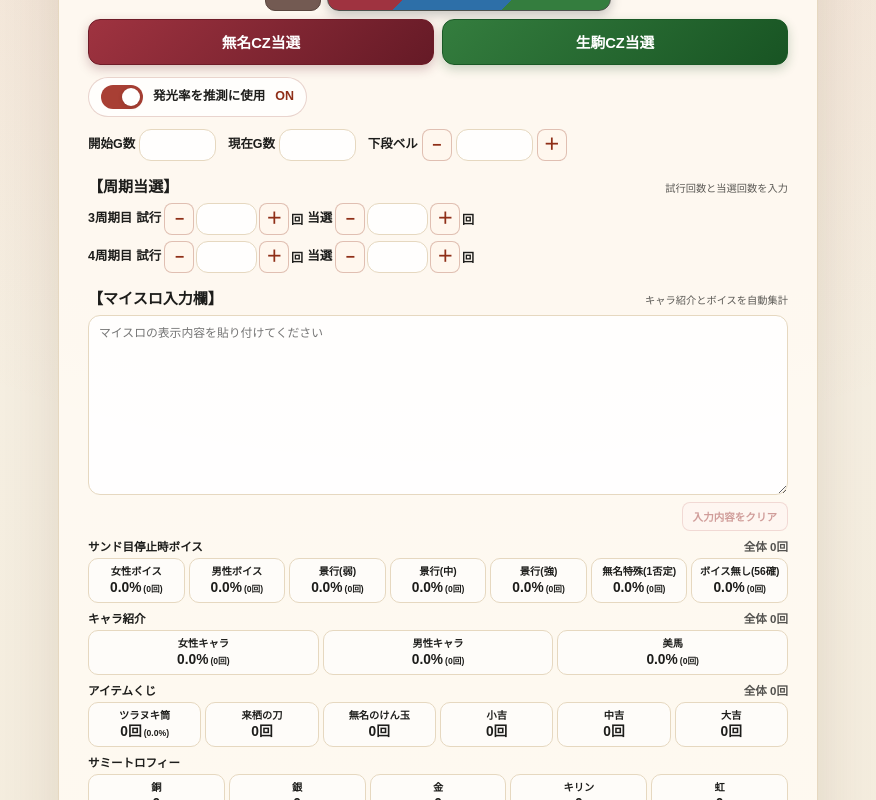
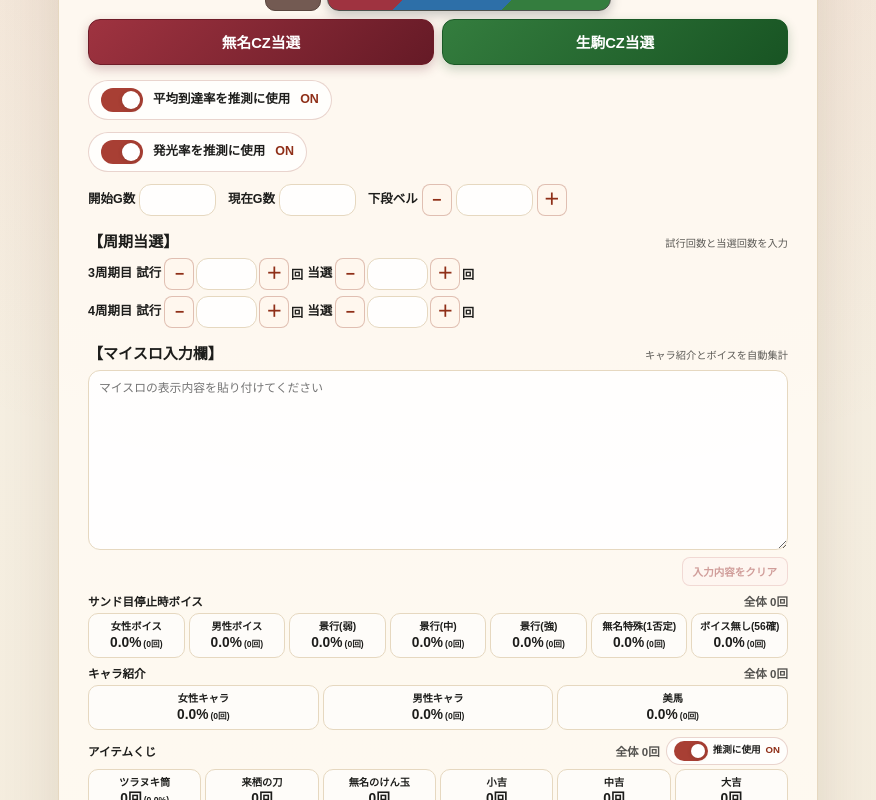
Before and after one commit to umedademu/suisoku, a Next.js app: page /kabaneri2 in a window 1280 px wide. Shown: the part 800-1600 px from the top of the page, without its empty margins (202-1078 px from the left). Built offline with nearby package versions, Linux system fonts and the light colour scheme.

Commit message:
推測項目の切り替えトグルを追加

```diff
--- a/app/globals.css
+++ b/app/globals.css
@@ -402,6 +402,14 @@ a {
   align-items: baseline;
   justify-content: space-between;
   gap: 8px;
+}
+
+.myslot-summary-heading-actions {
+  display: flex;
+  align-items: center;
+  justify-content: flex-end;
+  gap: 6px;
+  min-width: 0;
 }
 
 .myslot-voice-summary-title,
@@ -774,6 +782,39 @@ a {
   color: #8f2f18;
 }
 
+.character-point-estimation-toggle {
+  display: flex;
+  justify-content: flex-start;
+  margin-top: 8px;
+}
+
+.light-rate-estimation-toggle-compact {
+  gap: 5px;
+  padding: 3px 7px;
+}
+
+.light-rate-estimation-toggle-compact .light-rate-estimation-track {
+  width: 34px;
+  min-width: 34px;
+  height: 20px;
+}
+
+.light-rate-estimation-toggle-compact .light-rate-estimation-track::after {
+  width: 14px;
+  height: 14px;
+}
+
+.light-rate-estimation-toggle-compact
+  .light-rate-estimation-input:checked
+  + .light-rate-estimation-track::after {
+  transform: translateX(14px);
+}
+
+.light-rate-estimation-toggle-compact .light-rate-estimation-label,
+.light-rate-estimation-toggle-compact .light-rate-estimation-state {
+  font-size: 0.6rem;
+}
+
 .character-point-panel-green {
   border: 1px solid rgba(42, 112, 51, 0.24);
   background: rgba(235, 247, 230, 0.76);
--- a/app/kabaneri2/page.tsx
+++ b/app/kabaneri2/page.tsx
@@ -604,7 +604,10 @@ const initialValues: Record<string, string> = {
   mumeiIkomaSpecialCount: "0",
   allStarMumeiSpecialCount: "0",
   allStarIkomaSpecialCount: "0",
+  useCharacterPointRate: "1",
   useCharacterLightRate: "1",
+  useItemLottery: "1",
+  useTrophy: "1",
   characterPointHistory: "[]",
   myslotText: "",
   medalRent: "46",
@@ -1262,19 +1265,62 @@ function MyslotSummaryBlock({
   );
 }
 
+function EstimationToggle({
+  label,
+  ariaLabel = label,
+  checked,
+  compact = false,
+  onChange
+}: {
+  label: string;
+  ariaLabel?: string;
+  checked: boolean;
+  compact?: boolean;
+  onChange: (checked: boolean) => void;
+}) {
+  return (
+    <label
+      className={`light-rate-estimation-toggle${compact ? " light-rate-estimation-toggle-compact" : ""}`}
+    >
+      <input
+        aria-label={ariaLabel}
+        checked={checked}
+        className="light-rate-estimation-input"
+        role="switch"
+        type="checkbox"
+        onChange={(event) => onChange(event.currentTarget.checked)}
+      />
+      <span aria-hidden="true" className="light-rate-estimation-track" />
+      <span className="light-rate-estimation-label">{label}</span>
+      <strong className="light-rate-estimation-state">{checked ? "ON" : "OFF"}</strong>
+    </label>
+  );
+}
+
 function MyslotTrophySummaryBlock({
-  categories
+  categories,
+  useForEstimation,
+  onUseForEstimationChange
 }: {
   categories: Array<{
     key: string;
     label: string;
     count: number;
   }>;
+  useForEstimation: boolean;
+  onUseForEstimationChange: (checked: boolean) => void;
 }) {
   return (
     <div className="myslot-summary-block" data-myslot-summary="trophy">
       <div className="myslot-voice-summary-heading">
         <p className="myslot-voice-summary-title">サミートロフィー</p>
+        <EstimationToggle
+          ariaLabel="サミートロフィーを推測に使用"
+          checked={useForEstimation}
+          compact
+          label="推測に使用"
+          onChange={onUseForEstimationChange}
+        />
       </div>
       <div className="myslot-voice-summary-grid">
         {categories.map((category) => (
@@ -1294,7 +1340,9 @@ function MyslotTrophySummaryBlock({
 }
 
 function MyslotItemLotterySummaryBlock({
-  summary
+  summary,
+  useForEstimation,
+  onUseForEstimationChange
 }: {
   summary: {
     totalCount: number;
@@ -1306,6 +1354,8 @@ function MyslotItemLotterySummaryBlock({
     bigLuckCount: number;
     percentageText: string;
   };
+  useForEstimation: boolean;
+  onUseForEstimationChange: (checked: boolean) => void;
 }) {
   const hintItems = [
     { key: "kurusu-sword", label: "来栖の刀", count: summary.kurusuSwordCount },
@@ -1319,7 +1369,16 @@ function MyslotItemLotterySummaryBlock({
     <div className="myslot-summary-block" data-myslot-summary="item-lottery">
       <div className="myslot-voice-summary-heading">
         <p className="myslot-voice-summary-title">アイテムくじ</p>
+        <div className="myslot-summary-heading-actions">
           <p className="myslot-voice-total">全体 {summary.totalCount}回</p>
+          <EstimationToggle
+            ariaLabel="アイテムくじを推測に使用"
+            checked={useForEstimation}
+            compact
+            label="推測に使用"
+            onChange={onUseForEstimationChange}
+          />
+        </div>
       </div>
       <div className="myslot-voice-summary-grid">
         <div
@@ -1356,11 +1415,19 @@ function MyslotItemLotterySummaryBlock({
 function MyslotInput({
   value,
   onChange,
-  onClear
+  onClear,
+  useItemLottery,
+  useTrophy,
+  onUseItemLotteryChange,
+  onUseTrophyChange
 }: {
   value: string;
   onChange: (value: string) => void;
   onClear: () => void;
+  useItemLottery: boolean;
+  useTrophy: boolean;
+  onUseItemLotteryChange: (checked: boolean) => void;
+  onUseTrophyChange: (checked: boolean) => void;
 }) {
   const trophySummary = parseMyslotTrophySummary(value);
   const characterSummary = parseMyslotCharacterSummary(value);
@@ -1407,8 +1474,16 @@ function MyslotInput({
         totalCount={characterSummary.totalCount}
         categories={characterSummary.categories}
       />
-      <MyslotItemLotterySummaryBlock summary={itemLotterySummary} />
-      <MyslotTrophySummaryBlock categories={trophySummary.categories} />
+      <MyslotItemLotterySummaryBlock
+        onUseForEstimationChange={onUseItemLotteryChange}
+        summary={itemLotterySummary}
+        useForEstimation={useItemLottery}
+      />
+      <MyslotTrophySummaryBlock
+        categories={trophySummary.categories}
+        onUseForEstimationChange={onUseTrophyChange}
+        useForEstimation={useTrophy}
+      />
       {isEmpty ? (
         <p aria-live="polite" className="myslot-voice-message" role="status">
           マイスロの表示内容を貼り付けると自動で集計します。
@@ -1455,11 +1530,20 @@ function mergeKabaneriInputValues(
 
   return {
     ...defaultMergedValues,
+    useCharacterPointRate: slotValues.some(
+      (values) => values.useCharacterPointRate === "1"
+    )
+      ? "1"
+      : "0",
     useCharacterLightRate: slotValues.some(
       (values) => values.useCharacterLightRate === "1"
     )
       ? "1"
       : "0",
+    useItemLottery: slotValues.some((values) => values.useItemLottery === "1")
+      ? "1"
+      : "0",
+    useTrophy: slotValues.some((values) => values.useTrophy === "1") ? "1" : "0",
     characterPointHistory: JSON.stringify(mergedHistory),
     myslotText: mergedMyslotText
   };
@@ -1768,7 +1852,10 @@ export default function Kabaneri2Page() {
   const characterPointHistory = parseCharacterPointHistory(
     inputValues.characterPointHistory ?? "[]"
   );
+  const useCharacterPointRate = inputValues.useCharacterPointRate === "1";
   const useCharacterLightRate = inputValues.useCharacterLightRate === "1";
+  const useItemLottery = inputValues.useItemLottery === "1";
+  const useTrophy = inputValues.useTrophy === "1";
 
   const resetResults = () => {
     setEstimateResult(null);
@@ -2265,6 +2352,9 @@ export default function Kabaneri2Page() {
         hasInput: totalPointProgress.historyCount > 0
       };
     });
+    const hasCharacterPointInput = characterPointObservations.some(
+      (observation) => observation.hasInput
+    );
     const characterLightObservations = characterPointGroups.map((group) => {
       const lightRate = getCharacterLightRate(group);
 
@@ -2329,19 +2419,25 @@ export default function Kabaneri2Page() {
       !hasLowerBellInput &&
       !hasCycle3Input &&
       !hasCycle4Input &&
-      !hasTrophyInput &&
-      !hasItemLotteryInput &&
+      !(useTrophy && hasTrophyInput) &&
+      !(useItemLottery && hasItemLotteryInput) &&
       !hasVoiceConfirmationInput &&
       !hasKageyukiVoiceInput &&
       !hasVoiceGenderInput &&
       !hasCharacterConfirmationInput &&
       !hasCharacterGenderInput &&
       !(useCharacterLightRate && hasCharacterLightInput) &&
-      !characterPointObservations.some((observation) => observation.hasInput)
+      !(useCharacterPointRate && hasCharacterPointInput)
     ) {
+      const hasDisabledSelectableInput =
+        (!useTrophy && hasTrophyInput) ||
+        (!useItemLottery && hasItemLotteryInput) ||
+        (!useCharacterLightRate && hasCharacterLightInput) ||
+        (!useCharacterPointRate && hasCharacterPointInput);
+
       setErrorMessage(
-        hasCharacterLightInput && !useCharacterLightRate
-          ? "発光率を推測に使う場合は、「発光率を推測に使用」をONにしてください。"
+        hasDisabledSelectableInput
+          ? "入力済みの項目を推測に使う場合は、対応する「推測に使用」をONにしてください。"
           : "推測に使うpt・発光カウント、CZ当選履歴、マイスロ、周期当選、またはG数と下段ベルを入力してください。"
       );
       return;
@@ -2350,7 +2446,7 @@ export default function Kabaneri2Page() {
     const logRows = settings.map((setting, settingIndex) => ({
       label: setting.label,
       logValue:
-        (hasTrophyInput && settingIndex + 1 < trophyMinimumSetting
+        (useTrophy && hasTrophyInput && settingIndex + 1 < trophyMinimumSetting
           ? Number.NEGATIVE_INFINITY
           : 0) +
         (hasVoiceConfirmationInput && settingIndex + 1 < voiceConfirmationMinimumSetting
@@ -2359,7 +2455,8 @@ export default function Kabaneri2Page() {
         (hasCharacterConfirmationInput && settingIndex + 1 < 4
           ? Number.NEGATIVE_INFINITY
           : 0) +
-        (hasItemLotteryConfirmationInput &&
+        (useItemLottery &&
+          hasItemLotteryConfirmationInput &&
           !isItemLotterySettingAllowed(settingIndex + 1)
           ? Number.NEGATIVE_INFINITY
           : 0) +
@@ -2376,7 +2473,7 @@ export default function Kabaneri2Page() {
         (hasCycle4Input
           ? calculateLogBinomialProbability(cycle4Hits, cycle4Trials, setting.cycle4Rate)
           : 0) +
-        (hasItemLotteryInput
+        (useItemLottery && hasItemLotteryInput
           ? calculateLogBinomialProbability(
               tsuranukiCylinderCount,
               itemLotteryTotal,
@@ -2404,7 +2501,8 @@ export default function Kabaneri2Page() {
               setting.characterFemaleRate
             )
           : 0) +
-        characterPointObservations.reduce(
+        (useCharacterPointRate
+          ? characterPointObservations.reduce(
               (logValue, observation) =>
                 logValue +
                 (observation.hasInput
@@ -2415,7 +2513,8 @@ export default function Kabaneri2Page() {
                     )
                   : 0),
               0
-        ) +
+            )
+          : 0) +
         (useCharacterLightRate
           ? characterLightObservations.reduce(
               (logValue, observation) =>
@@ -2556,7 +2655,7 @@ export default function Kabaneri2Page() {
       (observation) => ({
         label: `${observation.character} 合計pt到達率`,
         summaryText: observation.hasInput
-          ? `履歴${observation.historyCount}件の平均 (${observation.percentageText})`
+          ? `履歴${observation.historyCount}件の平均 (${observation.percentageText}) / 推測${useCharacterPointRate ? "ON" : "OFF"}`
           : "未集計",
         values: observation.hasInput
           ? calculateRateSampleSettingProbabilities(
@@ -2638,7 +2737,7 @@ export default function Kabaneri2Page() {
         {
           label: "サミートロフィー",
           summaryText: hasTrophyInput
-            ? `${trophySummaryText} (${trophyMinimumSetting === 6 ? "設定6確定" : `設定${trophyMinimumSetting}以上確定`})`
+            ? `${trophySummaryText} (${trophyMinimumSetting === 6 ? "設定6確定" : `設定${trophyMinimumSetting}以上確定`}) / 推測${useTrophy ? "ON" : "OFF"}`
             : "未集計",
           values: trophyProbabilities
             ? trophyProbabilities.map(formatPercent)
@@ -2647,7 +2746,7 @@ export default function Kabaneri2Page() {
         {
           label: "アイテムくじ ツラヌキ筒",
           summaryText: hasItemLotteryInput
-            ? `${tsuranukiCylinderCount}/${itemLotteryTotal} (${myslotItemLotterySummary.percentageText})`
+            ? `${tsuranukiCylinderCount}/${itemLotteryTotal} (${myslotItemLotterySummary.percentageText}) / 推測${useItemLottery ? "ON" : "OFF"}`
             : "未入力",
           values: itemLotteryProbabilities
             ? itemLotteryProbabilities.map(formatPercent)
@@ -2656,7 +2755,7 @@ export default function Kabaneri2Page() {
         {
           label: "アイテムくじ 確定示唆",
           summaryText: hasItemLotteryConfirmationInput
-            ? itemLotteryConfirmationSummaryText
+            ? `${itemLotteryConfirmationSummaryText} / 推測${useItemLottery ? "ON" : "OFF"}`
             : "未集計",
           values: itemLotteryConfirmationProbabilities
             ? itemLotteryConfirmationProbabilities.map(formatPercent)
@@ -2800,6 +2899,15 @@ export default function Kabaneri2Page() {
                   ))}
                 </div>
               </div>
+              <div className="character-point-estimation-toggle">
+                <EstimationToggle
+                  checked={useCharacterPointRate}
+                  label="平均到達率を推測に使用"
+                  onChange={(checked) =>
+                    handleInputChange("useCharacterPointRate", checked ? "1" : "0")
+                  }
+                />
+              </div>
             </section>
             {inputGroups.filter((group) => !("pointButtons" in group)).map((group) => (
               <section
@@ -2817,30 +2925,23 @@ export default function Kabaneri2Page() {
                   value={inputValues.myslotText ?? ""}
                   onChange={(value) => handleInputChange("myslotText", value)}
                   onClear={() => handleInputChange("myslotText", "")}
+                  onUseItemLotteryChange={(checked) =>
+                    handleInputChange("useItemLottery", checked ? "1" : "0")
+                  }
+                  onUseTrophyChange={(checked) =>
+                    handleInputChange("useTrophy", checked ? "1" : "0")
+                  }
+                  useItemLottery={useItemLottery}
+                  useTrophy={useTrophy}
                 />
               ) : "lightRateEstimation" in group ? (
-                <label className="light-rate-estimation-toggle">
-                  <input
-                    aria-label="発光率を推測に使用"
+                <EstimationToggle
                   checked={useCharacterLightRate}
-                    className="light-rate-estimation-input"
-                    role="switch"
-                    type="checkbox"
-                    onChange={(event) =>
-                      handleInputChange(
-                        "useCharacterLightRate",
-                        event.currentTarget.checked ? "1" : "0"
-                      )
+                  label="発光率を推測に使用"
+                  onChange={(checked) =>
+                    handleInputChange("useCharacterLightRate", checked ? "1" : "0")
                   }
                 />
-                  <span aria-hidden="true" className="light-rate-estimation-track" />
-                  <span className="light-rate-estimation-label">
-                    発光率を推測に使用
-                  </span>
-                  <strong className="light-rate-estimation-state">
-                    {useCharacterLightRate ? "ON" : "OFF"}
-                  </strong>
-                </label>
               ) : "history" in group ? (
                 <CharacterCzHistory
                   history={characterPointHistory}
--- a/lib/app-info.ts
+++ b/lib/app-info.ts
@@ -1,3 +1,3 @@
-export const APP_VERSION = "1.31";
+export const APP_VERSION = "1.32";
 
 export const APP_TITLE = `推測ツールv${APP_VERSION}`;
```
Also changed, not shown: 1 other file (tests, documents, lock files or other folders). Lines whose indentation alone changed are shown as unchanged.
